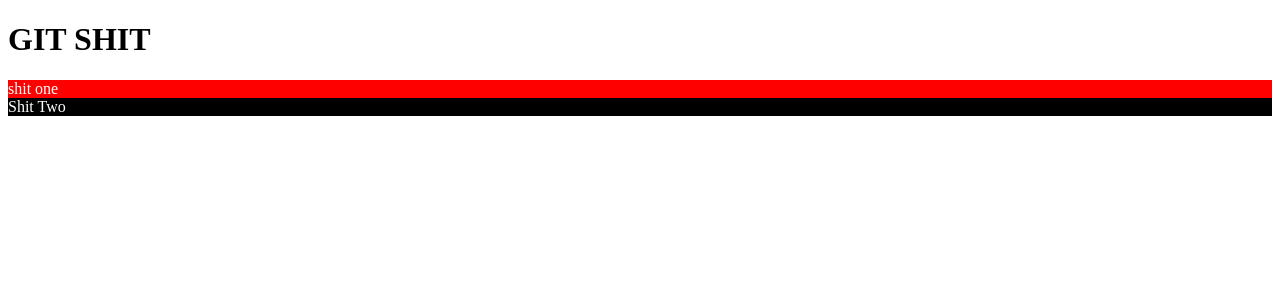
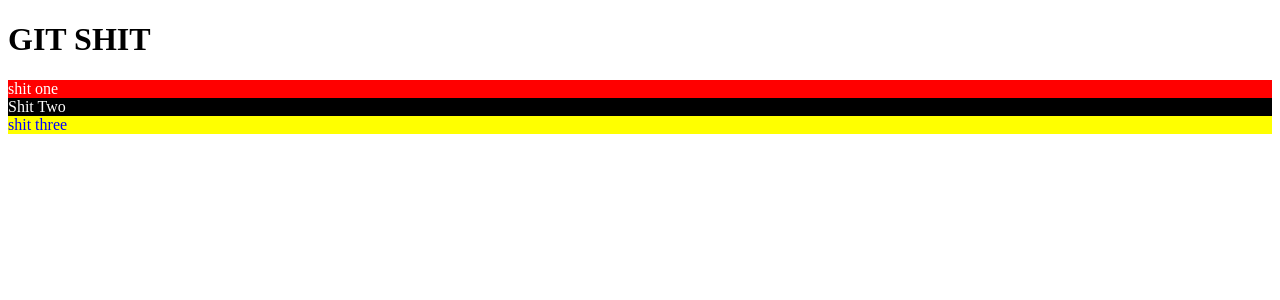
Before and after one commit to buikhacnam/git-shit, a React (Create React App) app: page / in a window 1280 px wide. Shown: the top 300 px of the page. Built offline with nearby package versions, Linux system fonts and the light colour scheme.

Commit message:
shit three added

```diff
--- a/src/App.js
+++ b/src/App.js
@@ -1,6 +1,7 @@
 import React from 'react';
 import ShitOne from './components/ShitOne';
 import ShitTwo from './components/ShitTwo';
+import ShitThree from './components/ShitThree';
 
 function App() {
   return (
@@ -8,6 +9,7 @@ function App() {
       <h1>GIT SHIT</h1>
       <ShitOne />
       <ShitTwo />
+      <ShitThree />
     </div>
   );
 }
--- /dev/null
+++ b/src/components/ShitThree.js
@@ -0,0 +1,9 @@
+import React from 'react'
+
+export default function ShitThree() {
+    return (
+        <div style={{backgroundColor:'yellow', color:'blue'}}>
+            shit three
+        </div>
+    )
+}
```
